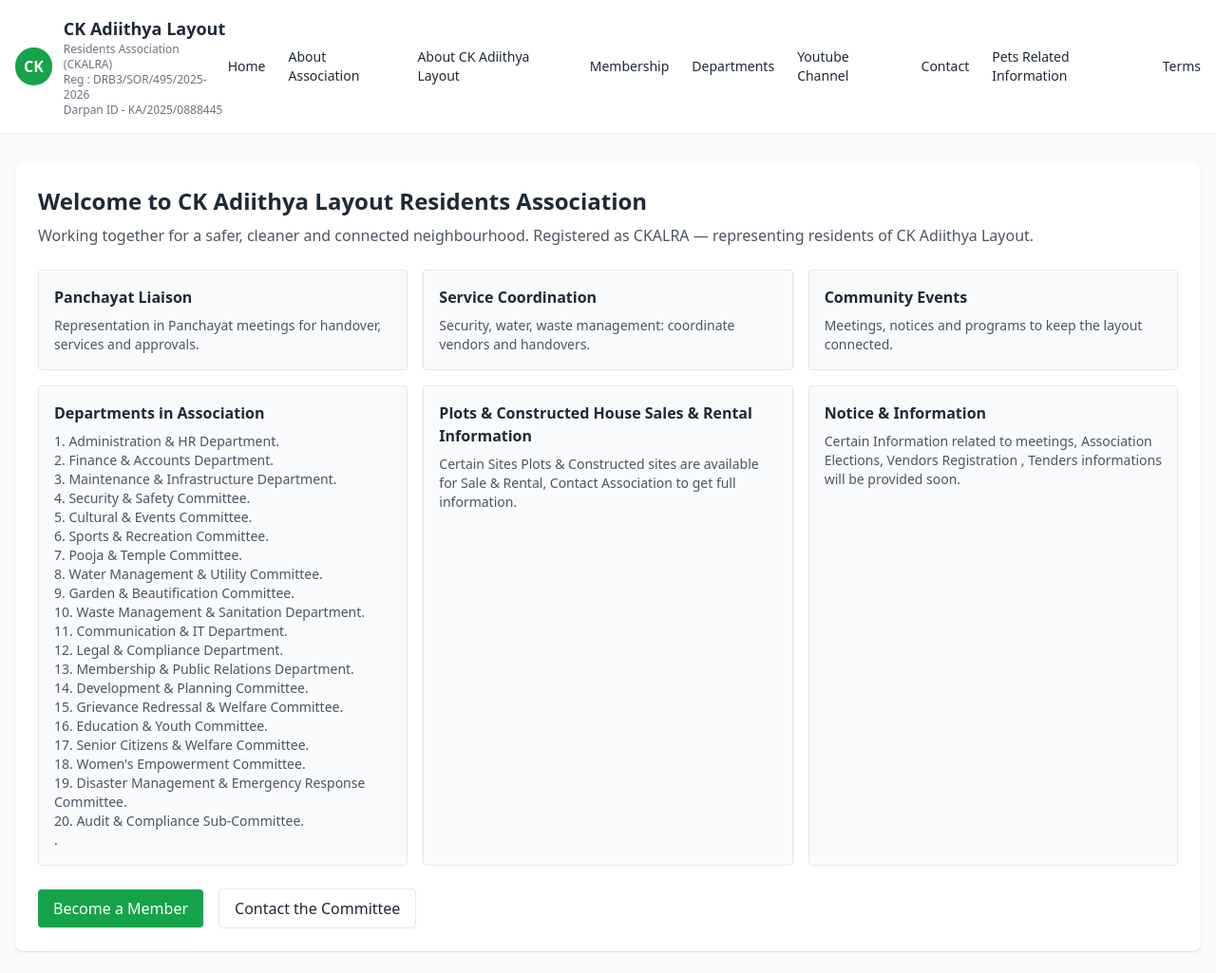
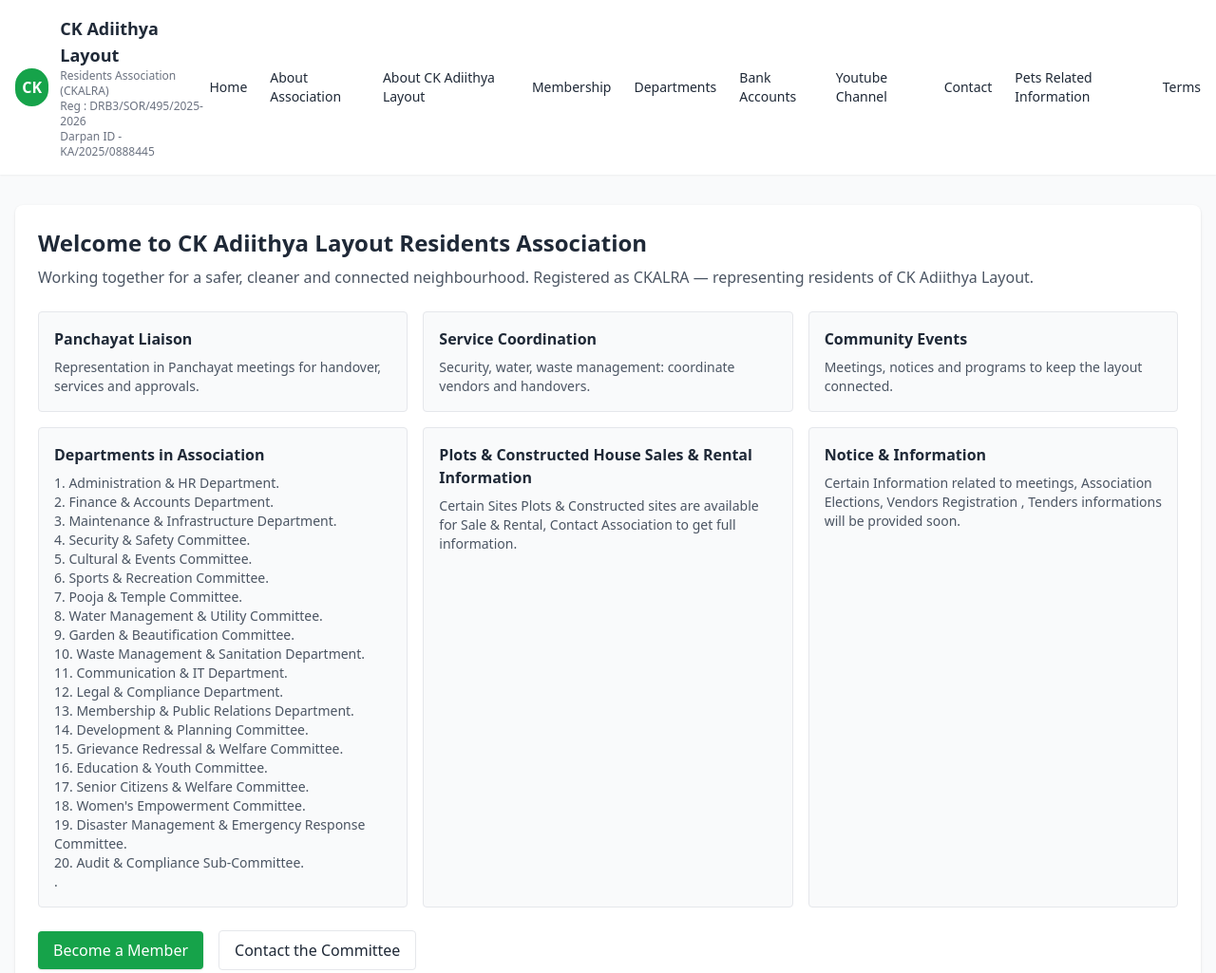
Before and after one commit to reboticstechnologies/ckadiithya.github.io, a plain HTML site: page index.html in a window 1280 px wide. Shown: the top 1025 px of the page at 95% size. Drawn offline with nearby package versions, Linux system fonts and the light colour scheme.

Commit message:
Update index.html

```diff
--- a/index.html
+++ b/index.html
@@ -26,6 +26,7 @@
       <a href="/ckadiithya.html" class="hover:text-green-700">About CK Adiithya Layout</a>
       <a href="/membership.html" class="hover:text-green-700">Membership</a>
       <a href="/departments.html" class="hover:text-green-700">Departments</a>
+      <a href="/accounts.html" class="hover:text-green-700">Bank Accounts</a>
       <a href="/youtube.html" class="hover:text-green-700">Youtube Channel</a>
       <a href="/contact.html" class="hover:text-green-700">Contact</a>
       <a href="/pets.html" class="hover:text-green-700">Pets Related Information</a>
@@ -47,6 +48,7 @@
       <a href="/ckadiithya.html" class="block">About CK Adiithya Layout</a>
       <a href="/membership.html" class="block">Membership</a>
       <a href="/departments.html" class="block">Departments</a>
+      <a href="/accounts.html" class="block">Bank Accounts</a>
       <a href="/youtube.html" class="block">Youtube</a>
       <a href="/contact.html" class="block">Contact</a>
       <a href="/pets.html" class="block">Pets Related Information</a>
```
